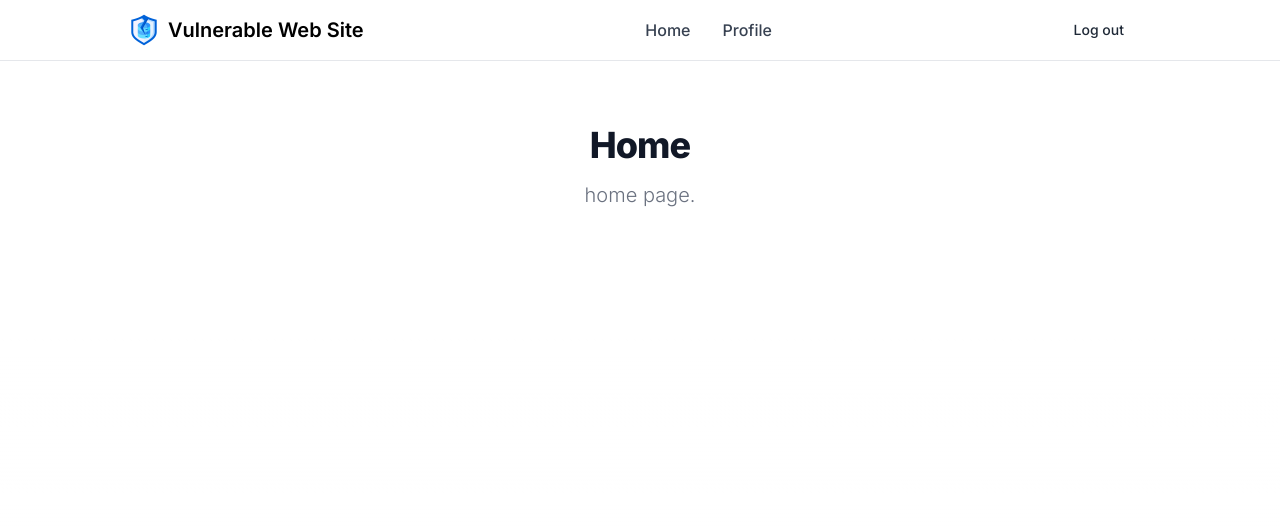
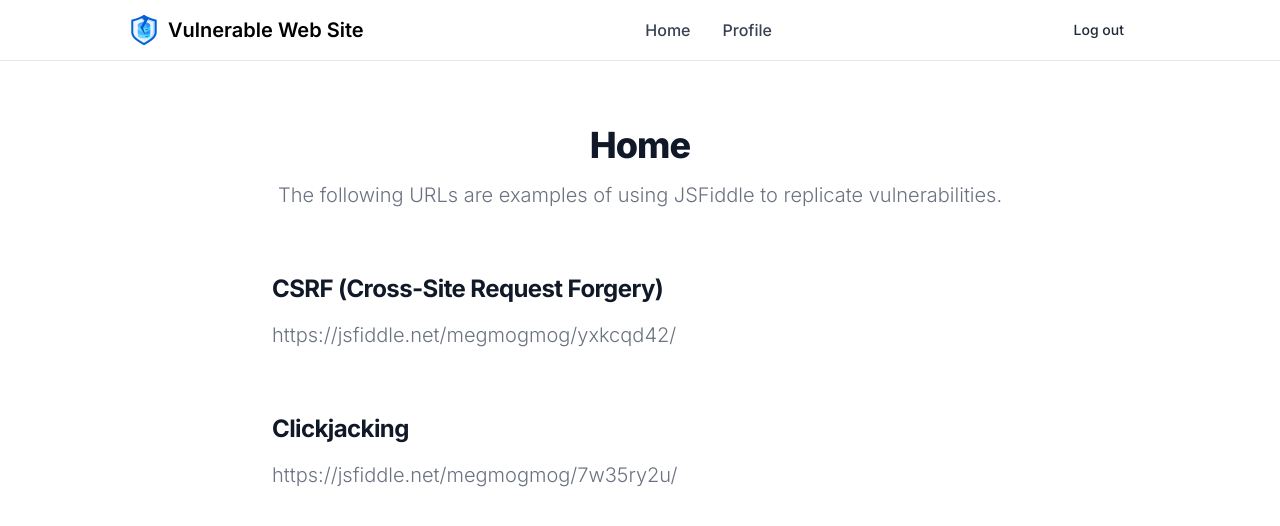
Before and after one commit to megmogmog1965/vulnerable-web-site, a Next.js app: page / in a window 1280 px wide. Shown: the top 526 px of the page. Built offline with nearby package versions, Linux system fonts and the light colour scheme.

Commit message:
Add links of JSFiddle pages.

```diff
--- a/app/(header)/page.tsx
+++ b/app/(header)/page.tsx
@@ -6,7 +6,13 @@ export default async function Home() {
       <section className="bg-white dark:bg-gray-900">
         <div className="py-8 lg:py-16 px-4 mx-auto max-w-screen-md">
           <h2 className="mb-4 text-4xl tracking-tight font-extrabold text-center text-gray-900 dark:text-white">Home</h2>
-          <p className="mb-8 lg:mb-16 font-light text-center text-gray-500 dark:text-gray-400 sm:text-xl">home page.</p>
+          <p className="mb-8 lg:mb-16 font-light text-center text-gray-500 dark:text-gray-400 sm:text-xl">The following URLs are examples of using JSFiddle to replicate vulnerabilities.</p>
+
+          <h3 className="mb-4 text-2xl tracking-tight font-bold text-gray-900 dark:text-white">CSRF (Cross-Site Request Forgery)</h3>
+          <p className="mb-8 lg:mb-16 font-light text-gray-500 dark:text-gray-400 sm:text-xl"><Link href="https://jsfiddle.net/megmogmog/yxkcqd42/">https://jsfiddle.net/megmogmog/yxkcqd42/</Link></p>
+
+          <h3 className="mb-4 text-2xl tracking-tight font-bold text-gray-900 dark:text-white">Clickjacking</h3>
+          <p className="mb-8 lg:mb-16 font-light text-gray-500 dark:text-gray-400 sm:text-xl"><Link href="https://jsfiddle.net/megmogmog/7w35ry2u/">https://jsfiddle.net/megmogmog/7w35ry2u/</Link></p>
         </div>
       </section>
     </>
```
